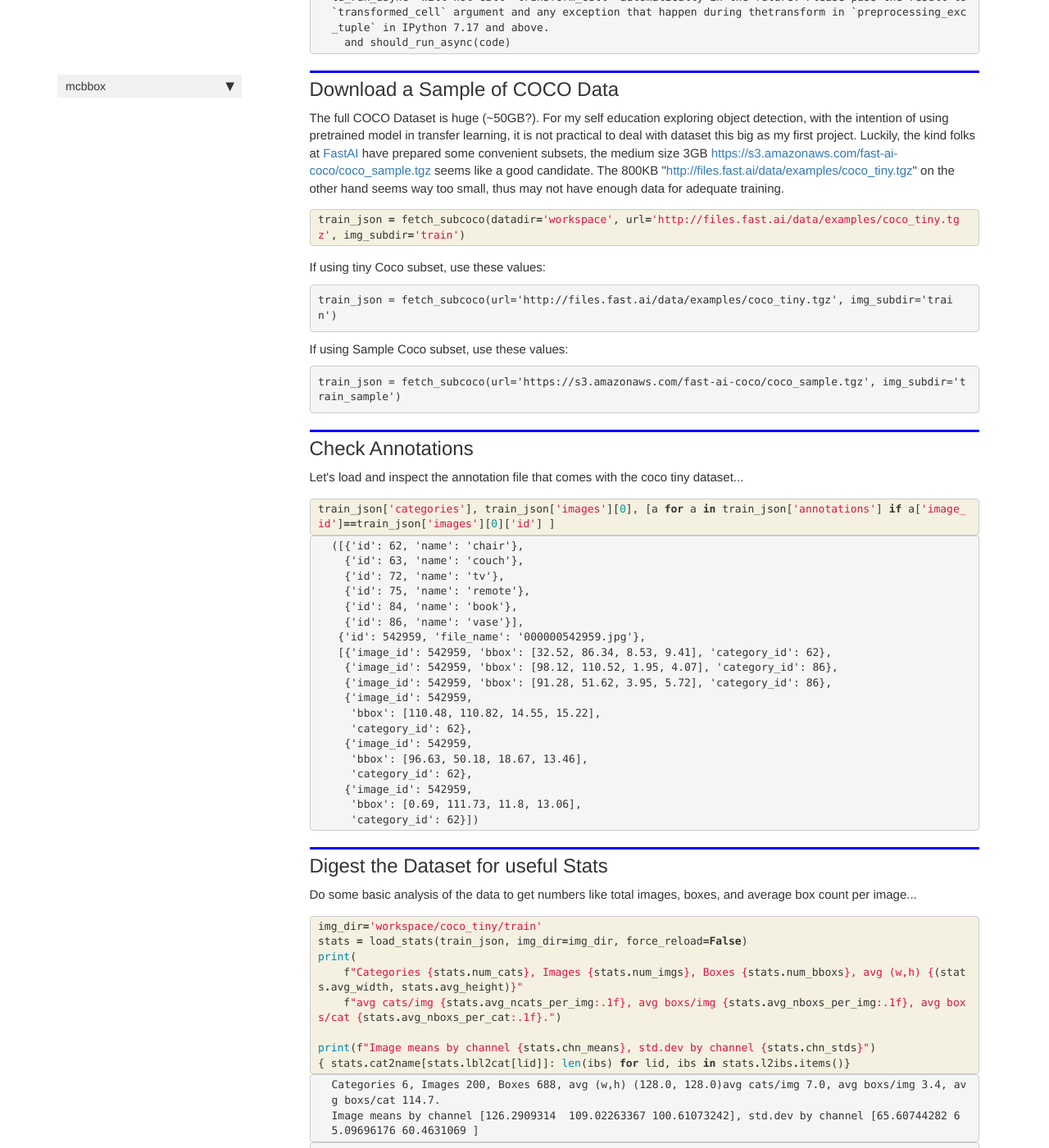
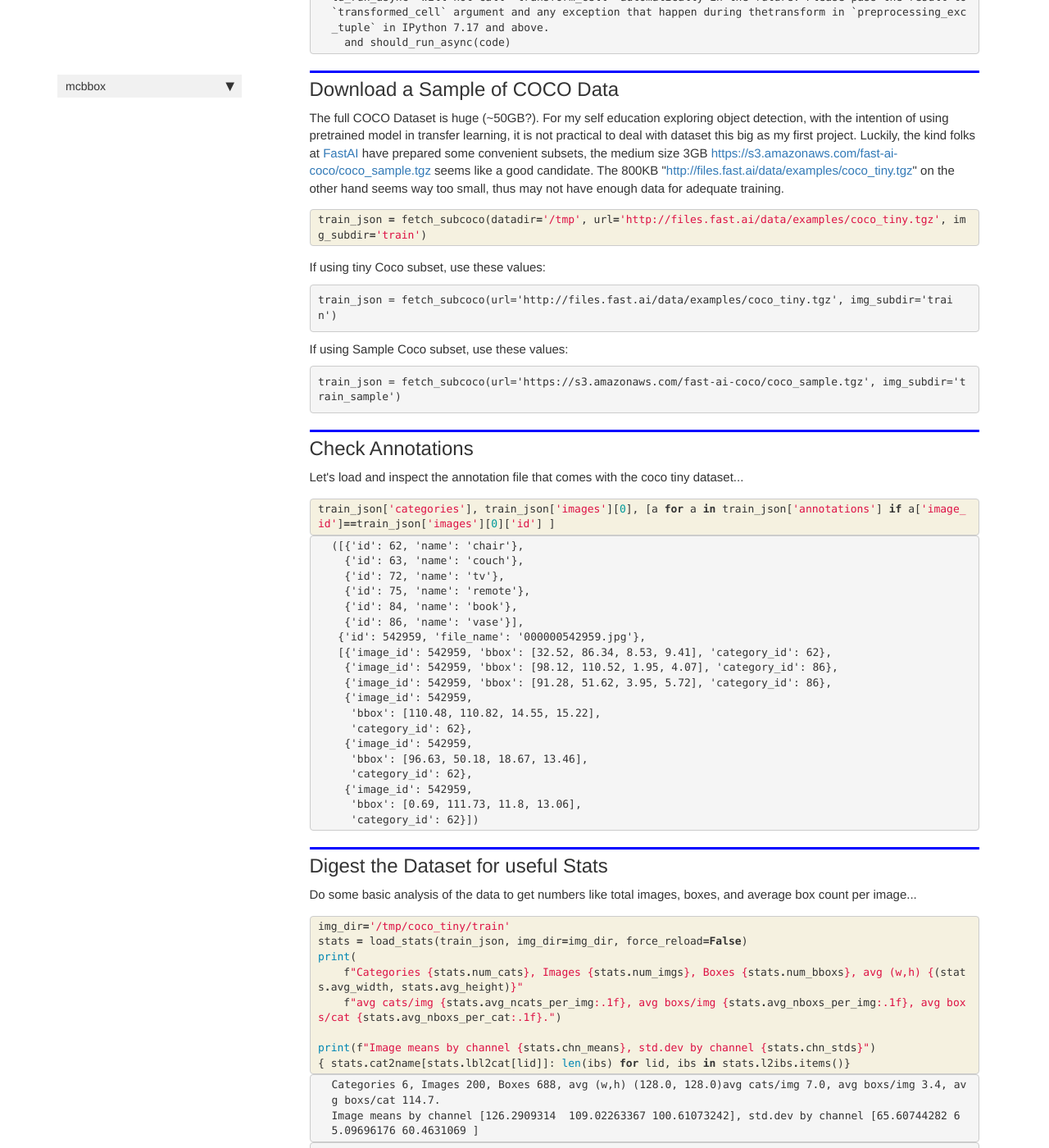
Before and after one commit to bguan/plmcbbox, a Jekyll site: the page built from docs/subcoco_pl.html, in a window 1280 px wide and 1400 px high, scrolled down 735 px. Shown: the whole window at 82% size. Built offline with Jekyll 4.4.1, drawn with Linux system fonts in a browser that asks for light colours; nearby versions of some CDN libraries; comment, search, counter and statistics services are not loaded; some of the changed text lies outside the part shown.

Commit message:
Forgot to rebuild lib last time

```diff
--- a/docs/subcoco_ivf.html
+++ b/docs/subcoco_ivf.html
@@ -82,7 +82,7 @@
 
 <div class="inner_cell">
     <div class="input_area">
-<div class=" highlight hl-ipython3"><pre><span></span><span class="n">train_json</span> <span class="o">=</span> <span class="n">fetch_subcoco</span><span class="p">(</span><span class="n">datadir</span><span class="o">=</span><span class="s1">&#39;workspace&#39;</span><span class="p">,</span> <span class="n">url</span><span class="o">=</span><span class="s1">&#39;http://files.fast.ai/data/examples/coco_tiny.tgz&#39;</span><span class="p">,</span> <span class="n">img_subdir</span><span class="o">=</span><span class="s1">&#39;train&#39;</span><span class="p">)</span>
+<div class=" highlight hl-ipython3"><pre><span></span><span class="n">train_json</span> <span class="o">=</span> <span class="n">fetch_subcoco</span><span class="p">(</span><span class="n">datadir</span><span class="o">=</span><span class="s1">&#39;/tmp&#39;</span><span class="p">,</span> <span class="n">url</span><span class="o">=</span><span class="s1">&#39;http://files.fast.ai/data/examples/coco_tiny.tgz&#39;</span><span class="p">,</span> <span class="n">img_subdir</span><span class="o">=</span><span class="s1">&#39;train&#39;</span><span class="p">)</span>
 </pre></div>
 
     </div>
@@ -190,7 +190,7 @@
 
 <div class="inner_cell">
     <div class="input_area">
-<div class=" highlight hl-ipython3"><pre><span></span><span class="n">stats</span> <span class="o">=</span> <span class="n">load_stats</span><span class="p">(</span><span class="n">train_json</span><span class="p">,</span> <span class="n">img_dir</span><span class="o">=</span><span class="s1">&#39;workspace/coco_tiny/train&#39;</span><span class="p">,</span> <span class="n">force_reload</span><span class="o">=</span><span class="kc">False</span><span class="p">)</span>
+<div class=" highlight hl-ipython3"><pre><span></span><span class="n">stats</span> <span class="o">=</span> <span class="n">load_stats</span><span class="p">(</span><span class="n">train_json</span><span class="p">,</span> <span class="n">img_dir</span><span class="o">=</span><span class="s1">&#39;/tmp/coco_tiny/train&#39;</span><span class="p">,</span> <span class="n">force_reload</span><span class="o">=</span><span class="kc">False</span><span class="p">)</span>
 <span class="nb">print</span><span class="p">(</span>
     <span class="sa">f</span><span class="s2">&quot;Categories </span><span class="si">{</span><span class="n">stats</span><span class="o">.</span><span class="n">num_cats</span><span class="si">}</span><span class="s2">, Images </span><span class="si">{</span><span class="n">stats</span><span class="o">.</span><span class="n">num_imgs</span><span class="si">}</span><span class="s2">, Boxes </span><span class="si">{</span><span class="n">stats</span><span class="o">.</span><span class="n">num_bboxs</span><span class="si">}</span><span class="s2">, avg (w,h) </span><span class="si">{</span><span class="p">(</span><span class="n">stats</span><span class="o">.</span><span class="n">avg_width</span><span class="p">,</span> <span class="n">stats</span><span class="o">.</span><span class="n">avg_height</span><span class="p">)</span><span class="si">}</span><span class="s2">&quot;</span>
     <span class="sa">f</span><span class="s2">&quot;avg cats/img </span><span class="si">{</span><span class="n">stats</span><span class="o">.</span><span class="n">avg_ncats_per_img</span><span class="si">:</span><span class="s2">.1f</span><span class="si">}</span><span class="s2">, avg boxs/img </span><span class="si">{</span><span class="n">stats</span><span class="o">.</span><span class="n">avg_nboxs_per_img</span><span class="si">:</span><span class="s2">.1f</span><span class="si">}</span><span class="s2">, avg boxs/cat </span><span class="si">{</span><span class="n">stats</span><span class="o">.</span><span class="n">avg_nboxs_per_cat</span><span class="si">:</span><span class="s2">.1f</span><span class="si">}</span><span class="s2">.&quot;</span><span class="p">)</span>
--- a/docs/subcoco_pl.html
+++ b/docs/subcoco_pl.html
@@ -82,7 +82,7 @@
 
 <div class="inner_cell">
     <div class="input_area">
-<div class=" highlight hl-ipython3"><pre><span></span><span class="n">train_json</span> <span class="o">=</span> <span class="n">fetch_subcoco</span><span class="p">(</span><span class="n">datadir</span><span class="o">=</span><span class="s1">&#39;workspace&#39;</span><span class="p">,</span> <span class="n">url</span><span class="o">=</span><span class="s1">&#39;http://files.fast.ai/data/examples/coco_tiny.tgz&#39;</span><span class="p">,</span> <span class="n">img_subdir</span><span class="o">=</span><span class="s1">&#39;train&#39;</span><span class="p">)</span>
+<div class=" highlight hl-ipython3"><pre><span></span><span class="n">train_json</span> <span class="o">=</span> <span class="n">fetch_subcoco</span><span class="p">(</span><span class="n">datadir</span><span class="o">=</span><span class="s1">&#39;/tmp&#39;</span><span class="p">,</span> <span class="n">url</span><span class="o">=</span><span class="s1">&#39;http://files.fast.ai/data/examples/coco_tiny.tgz&#39;</span><span class="p">,</span> <span class="n">img_subdir</span><span class="o">=</span><span class="s1">&#39;train&#39;</span><span class="p">)</span>
 </pre></div>
 
     </div>
@@ -176,7 +176,7 @@
 
 <div class="inner_cell">
     <div class="input_area">
-<div class=" highlight hl-ipython3"><pre><span></span><span class="n">img_dir</span><span class="o">=</span><span class="s1">&#39;workspace/coco_tiny/train&#39;</span>
+<div class=" highlight hl-ipython3"><pre><span></span><span class="n">img_dir</span><span class="o">=</span><span class="s1">&#39;/tmp/coco_tiny/train&#39;</span>
 <span class="n">stats</span> <span class="o">=</span> <span class="n">load_stats</span><span class="p">(</span><span class="n">train_json</span><span class="p">,</span> <span class="n">img_dir</span><span class="o">=</span><span class="n">img_dir</span><span class="p">,</span> <span class="n">force_reload</span><span class="o">=</span><span class="kc">False</span><span class="p">)</span>
 <span class="nb">print</span><span class="p">(</span>
     <span class="sa">f</span><span class="s2">&quot;Categories </span><span class="si">{</span><span class="n">stats</span><span class="o">.</span><span class="n">num_cats</span><span class="si">}</span><span class="s2">, Images </span><span class="si">{</span><span class="n">stats</span><span class="o">.</span><span class="n">num_imgs</span><span class="si">}</span><span class="s2">, Boxes </span><span class="si">{</span><span class="n">stats</span><span class="o">.</span><span class="n">num_bboxs</span><span class="si">}</span><span class="s2">, avg (w,h) </span><span class="si">{</span><span class="p">(</span><span class="n">stats</span><span class="o">.</span><span class="n">avg_width</span><span class="p">,</span> <span class="n">stats</span><span class="o">.</span><span class="n">avg_height</span><span class="p">)</span><span class="si">}</span><span class="s2">&quot;</span>
@@ -594,8 +594,7 @@
 
 <div class="inner_cell">
     <div class="input_area">
-<div class=" highlight hl-ipython3"><pre><span></span><span class="k">if</span> <span class="n">torch</span><span class="o">.</span><span class="n">cuda</span><span class="o">.</span><span class="n">is_available</span><span class="p">():</span>
-    <span class="n">x</span> <span class="o">=</span> <span class="n">images</span><span class="p">[</span><span class="mi">0</span><span class="p">]</span>
+<div class=" highlight hl-ipython3"><pre><span></span><span class="n">x</span> <span class="o">=</span> <span class="n">images</span><span class="p">[</span><span class="mi">0</span><span class="p">]</span>
 <span class="n">y</span> <span class="o">=</span> <span class="n">targets</span><span class="p">[</span><span class="mi">0</span><span class="p">]</span>
 <span class="n">pimg</span> <span class="o">=</span> <span class="n">torchvision</span><span class="o">.</span><span class="n">transforms</span><span class="o">.</span><span class="n">ToPILImage</span><span class="p">()(</span><span class="n">x</span><span class="p">)</span>
 <span class="n">tgt_l2bs</span> <span class="o">=</span> <span class="n">defaultdict</span><span class="p">(</span><span class="n">empty_list</span><span class="p">)</span>
@@ -784,8 +783,7 @@
 
 <div class="inner_cell">
     <div class="input_area">
-<div class=" highlight hl-ipython3"><pre><span></span><span class="k">if</span> <span class="n">torch</span><span class="o">.</span><span class="n">cuda</span><span class="o">.</span><span class="n">is_available</span><span class="p">():</span>
-    <span class="n">x</span> <span class="o">=</span> <span class="n">images</span><span class="p">[</span><span class="mi">1</span><span class="p">]</span>
+<div class=" highlight hl-ipython3"><pre><span></span><span class="n">x</span> <span class="o">=</span> <span class="n">images</span><span class="p">[</span><span class="mi">1</span><span class="p">]</span>
 <span class="n">pred</span> <span class="o">=</span> <span class="n">pretrained_model</span><span class="p">([</span><span class="n">x</span><span class="p">])</span>
 <span class="n">pred_l2bs</span> <span class="o">=</span> <span class="n">digest_pred</span><span class="p">(</span><span class="n">stats</span><span class="o">.</span><span class="n">lbl2name</span><span class="p">,</span> <span class="n">pred</span><span class="p">[</span><span class="mi">0</span><span class="p">])</span>
 <span class="n">pimg</span> <span class="o">=</span> <span class="n">torchvision</span><span class="o">.</span><span class="n">transforms</span><span class="o">.</span><span class="n">ToPILImage</span><span class="p">()(</span><span class="n">x</span><span class="p">)</span>
--- a/docs/subcoco_utils.html
+++ b/docs/subcoco_utils.html
@@ -200,7 +200,7 @@
 
 <div class="inner_cell">
     <div class="input_area">
-<div class=" highlight hl-ipython3"><pre><span></span><span class="n">train_json</span> <span class="o">=</span> <span class="n">fetch_subcoco</span><span class="p">(</span><span class="n">url</span><span class="o">=</span><span class="s1">&#39;http://files.fast.ai/data/examples/coco_tiny.tgz&#39;</span><span class="p">,</span> <span class="n">img_subdir</span><span class="o">=</span><span class="s1">&#39;train&#39;</span><span class="p">)</span>
+<div class=" highlight hl-ipython3"><pre><span></span><span class="n">train_json</span> <span class="o">=</span> <span class="n">fetch_subcoco</span><span class="p">(</span><span class="n">datadir</span><span class="o">=</span><span class="s1">&#39;/tmp&#39;</span><span class="p">,</span><span class="n">url</span><span class="o">=</span><span class="s1">&#39;http://files.fast.ai/data/examples/coco_tiny.tgz&#39;</span><span class="p">,</span> <span class="n">img_subdir</span><span class="o">=</span><span class="s1">&#39;train&#39;</span><span class="p">)</span>
 <span class="n">train_json</span><span class="p">[</span><span class="s1">&#39;categories&#39;</span><span class="p">],</span> <span class="n">train_json</span><span class="p">[</span><span class="s1">&#39;images&#39;</span><span class="p">][</span><span class="mi">0</span><span class="p">],</span> <span class="p">[</span><span class="n">a</span> <span class="k">for</span> <span class="n">a</span> <span class="ow">in</span> <span class="n">train_json</span><span class="p">[</span><span class="s1">&#39;annotations&#39;</span><span class="p">]</span> <span class="k">if</span> <span class="n">a</span><span class="p">[</span><span class="s1">&#39;image_id&#39;</span><span class="p">]</span><span class="o">==</span><span class="n">train_json</span><span class="p">[</span><span class="s1">&#39;images&#39;</span><span class="p">][</span><span class="mi">0</span><span class="p">][</span><span class="s1">&#39;id&#39;</span><span class="p">]</span> <span class="p">]</span>
 </pre></div>
 
--- a/mcbbox/subcoco_utils.py
+++ b/mcbbox/subcoco_utils.py
@@ -77,9 +77,9 @@
 ):
     fname = url.split('/')[-1]
     froot = (fname.split('.'))[0]
-    json_fname = glob.glob(f"{datadir}/**/{img_subdir}.json", recursive=True)[0]
     if not os.path.isdir(Path(datadir)/froot):
         fetch_data(url, Path(datadir), fname, chunk_size=1024*1024)
+    json_fname = glob.glob(f"{datadir}/**/{img_subdir}.json", recursive=True)[0]
     with open(json_fname, 'r') as json_f:
         train_json = json.load(json_f)
 
--- a/run_subcoco_ivf.py
+++ b/run_subcoco_ivf.py
@@ -8,7 +8,7 @@
 train_records, valid_records = parse_subcoco(stats)
 
 img_sz=512
-tfms, learn, backbone_name = gen_transforms_and_learner(stats, train_records, valid_records, img_sz=img_sz, bs=3, acc_cycs=12)
+tfms, learn, backbone_name = gen_transforms_and_learner(stats, train_records, valid_records, img_sz=img_sz, bs=2, acc_cycs=16)
 run_training(learn, min_lr=0.01, head_runs=20, full_runs=200)
 
 save_model_fpath = f'models/{backbone_name}-subcoco-{img_sz}-220-final.pth'
```
Lines whose indentation alone changed are shown as unchanged.
